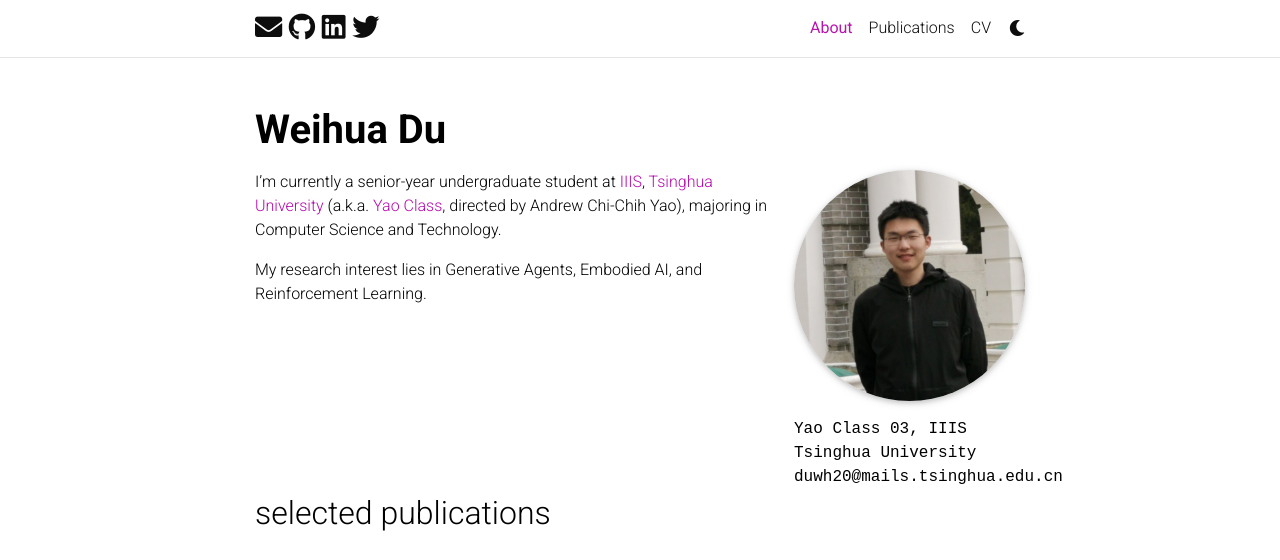
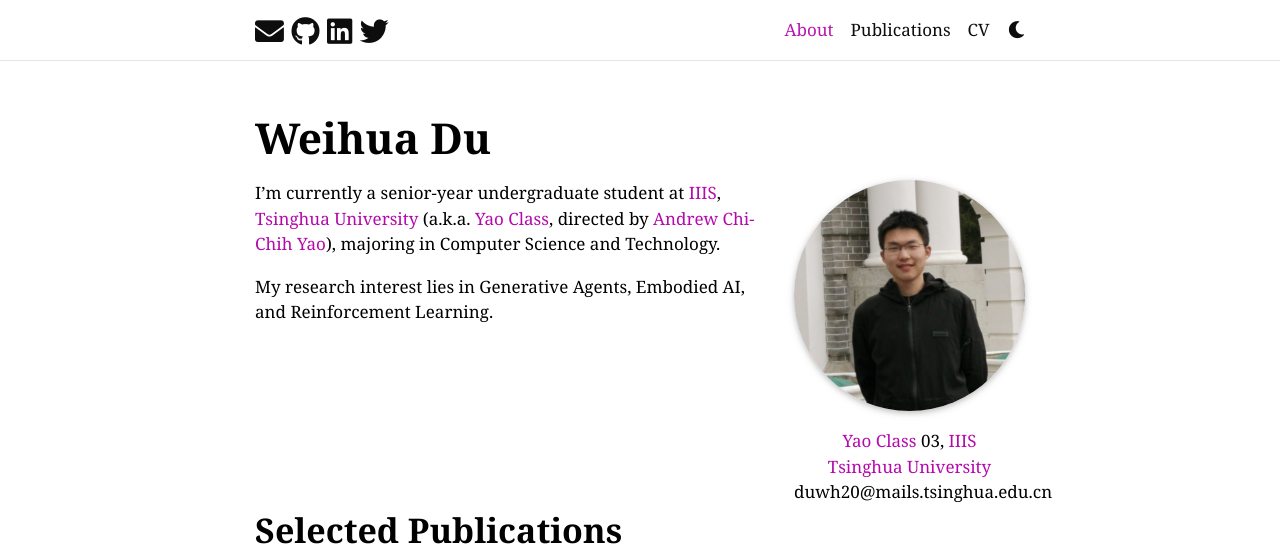
Before and after one commit to StigLidu/StigLidu.github.io, a Jekyll site: the page built from _pages/about.md, in a window 1280 px wide, cut to the strip 0-560 px from the top of the page. Built offline with Jekyll 4.4.1, drawn with Linux system fonts in a browser that asks for light colours; full-size pictures stand in for the smaller copies a plugin makes; comment, search, counter and statistics services are not loaded; a style sheet for code colours, icons or effects is not loaded.

Commit message:
[update] fonts

```diff
--- a/_includes/cv/map.html
+++ b/_includes/cv/map.html
@@ -1,8 +1,8 @@
 <table class="table table-sm table-borderless table-responsive">
     {% for content in entry.contents %}
       <tr>
-        <td class="p-1 pr-2 font-weight-bold"><b>{{ content.name }}</b></td>
-        <td class="p-1 pl-2 font-weight-light text">{{ content.value }}</td>
+        <td class="p-1 pr-2 font-weight-bold" style="font-size: 13px;"><b>{{ content.name }}</b></td>
+        <td class="p-1 pl-2 font-weight-light text" style="font-size: 13px;">{{ content.value }}</td>
       </tr>
     {% endfor %}
 </table>
--- a/_layouts/about.html
+++ b/_layouts/about.html
@@ -42,19 +42,19 @@
 
           <!-- News -->
           {% if page.news and site.announcements.enabled -%}
-            <h2><a href="{{ '/news/' | relative_url }}" style="color: inherit;">news</a></h2>
+            <h2><a href="{{ '/news/' | relative_url }}" style="color: inherit;">News</a></h2>
             {%- include news.html limit=true %}
           {%- endif %}
 
           <!-- Latest posts -->
           {% if page.latest_posts -%}
-            <h2><a href="{{ '/blog/' | relative_url }}" style="color: inherit;">latest posts</a></h2>
+            <h2><a href="{{ '/blog/' | relative_url }}" style="color: inherit;">Latest Posts</a></h2>
             {%- include latest_posts.html %}
           {%- endif %}
 
           <!-- Selected papers -->
           {% if page.selected_papers -%}
-            <h2><a href="{{ '/publications/' | relative_url }}" style="color: inherit;">selected publications</a></h2>
+            <h2><a href="{{ '/publications/' | relative_url }}" style="color: inherit;">Selected Publications</a></h2>
             {%- include selected_papers.html %}
           {%- endif %}
 
--- a/_pages/about.md
+++ b/_pages/about.md
@@ -8,9 +8,9 @@
   image: my_pic_2.jpg
   image_circular: true # crops the image to make it circular
   address: >
-    <p>Yao Class 03, IIIS</p>
-    <p>Tsinghua University</p>
-    <p>duwh20@mails.tsinghua.edu.cn</p>
+    <p style="text-align: center;"><a href='https://iiis.tsinghua.edu.cn/en/yaoclass/'>Yao Class</a> 03, <a href='https://iiis.tsinghua.edu.cn/en/'>IIIS</a></p>
+    <p style="text-align: center;"><a href='https://www.tsinghua.edu.cn/en/'>Tsinghua University</a></p>
+    <p style="text-align: center;">duwh20@mails.tsinghua.edu.cn</p>
 
 news: false  # includes a list of news items
 latest_posts: false  # includes a list of the newest posts
@@ -18,6 +18,6 @@
 social: true  # includes social icons at the bottom of the page
 ---
 
-I'm currently a senior-year undergraduate student at [IIIS](https://iiis.tsinghua.edu.cn/en/), [Tsinghua University](https://www.tsinghua.edu.cn/en/) (a.k.a. [Yao Class](https://iiis.tsinghua.edu.cn/en/yaoclass/), directed by Andrew Chi-Chih Yao), majoring in Computer Science and Technology.
+I'm currently a senior-year undergraduate student at [IIIS](https://iiis.tsinghua.edu.cn/en/), [Tsinghua University](https://www.tsinghua.edu.cn/en/) (a.k.a. [Yao Class](https://iiis.tsinghua.edu.cn/en/yaoclass/), directed by [Andrew Chi-Chih Yao](https://iiis.tsinghua.edu.cn/yao/)), majoring in Computer Science and Technology.
 
 My research interest lies in Generative Agents, Embodied AI, and Reinforcement Learning.
--- a/_sass/_base.scss
+++ b/_sass/_base.scss
@@ -4,19 +4,28 @@
 
 // Typography
 
-p,
-h1,
-h2,
-h3,
-h4,
-h5,
-h6,
-em,
-div,
-li,
-span,
-strong {
+html {
+  font-size: 17px; /* Set your desired font size */
+}
+
+em, div, span {
   color: var(--global-text-color);
+  font-family: 'Cambria', serif;
+}
+
+p, li{
+  color: var(--global-text-color);
+  font-family: 'Cambria', serif;
+}
+
+b, strong{
+  font-weight: bold;
+  color: var(--global-text-color);
+  font-family: 'Cambria', serif;
+}
+
+h1, h2, h3, h4, h5, h6{
+  font-weight: bold;
 }
 
 hr {
```
Also changed, not shown: _pages/publications.md (+1 -1 lines).
